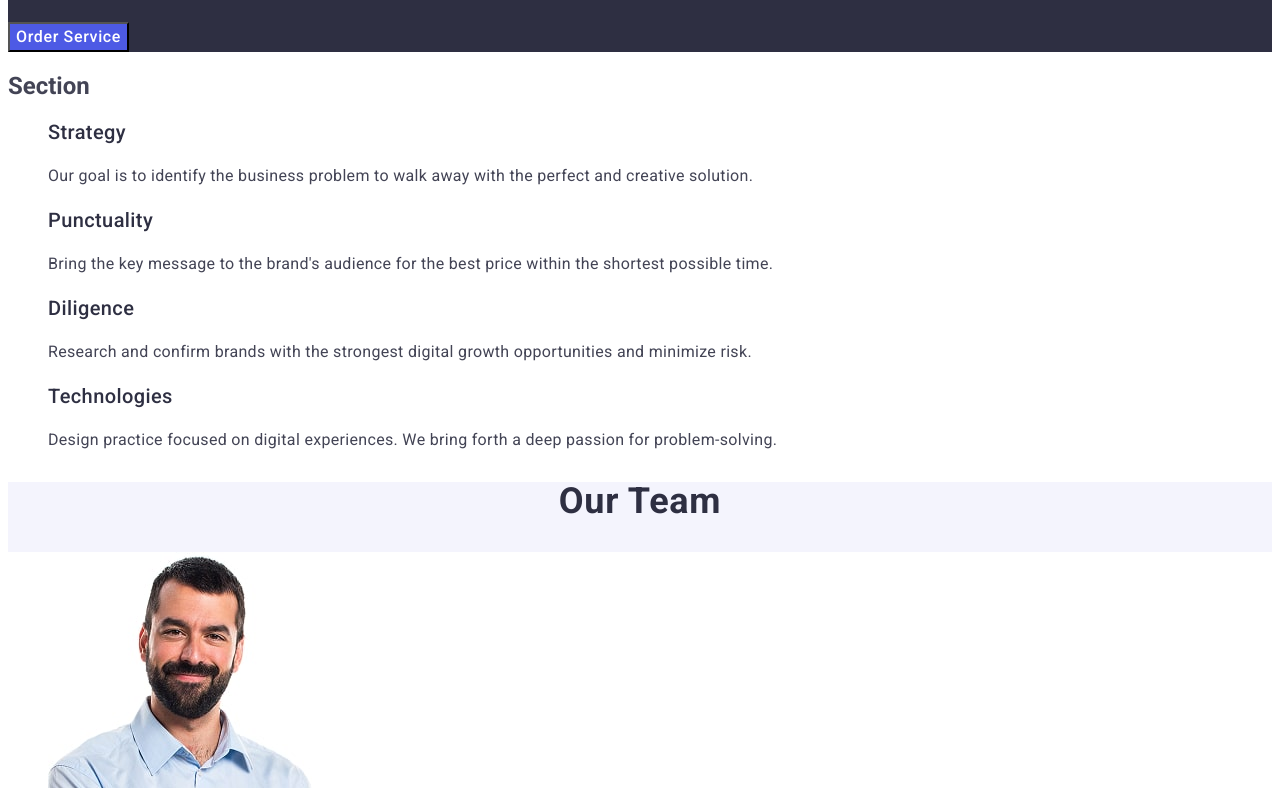
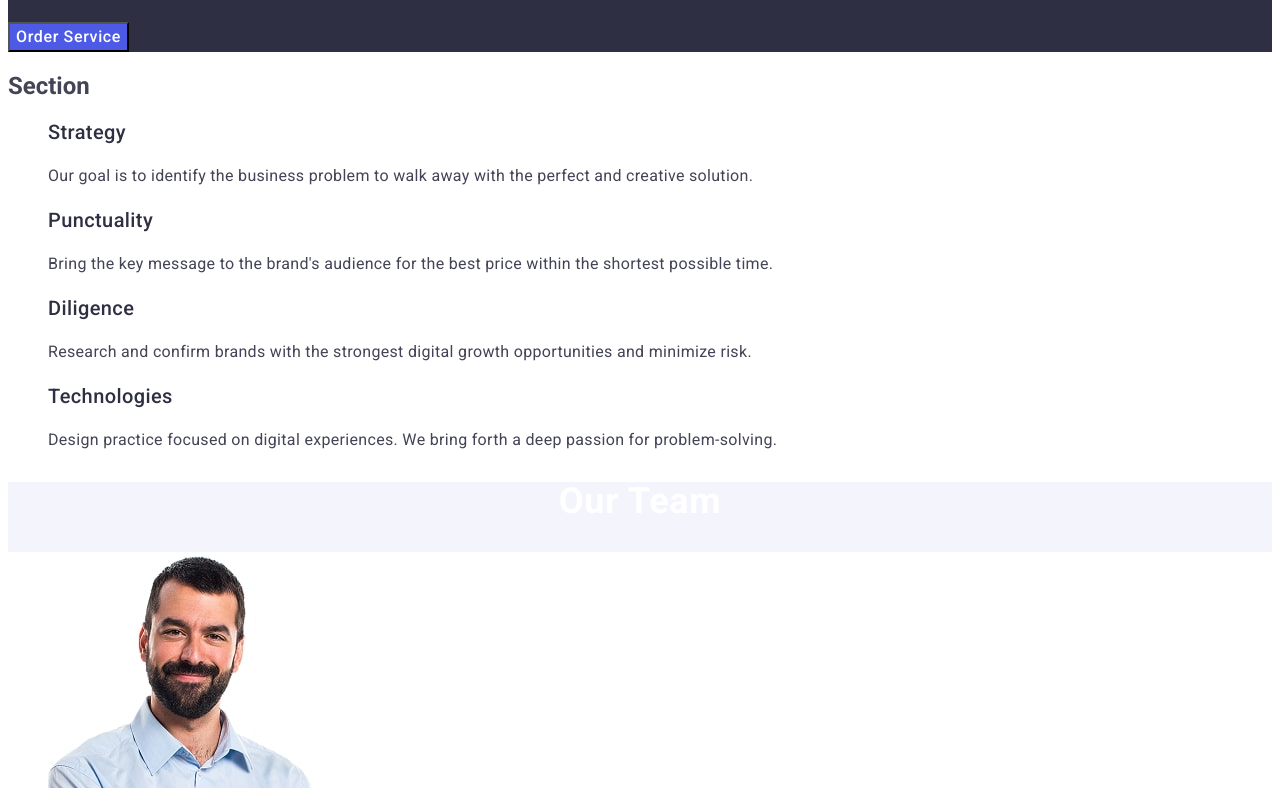
Before and after one commit to Nastik1712/goit-markup-hw-02, a plain HTML site: page index.html in a window 1280 px wide. Shown: the part 312-1100 px from the top of the page. Drawn offline with Linux system fonts and the light colour scheme.

Commit message:
goit-markup-hw-02

```diff
--- a/css/styles.css
+++ b/css/styles.css
@@ -155,7 +155,7 @@ address {
   line-height: 1.11;
   letter-spacing: 0.02em;
   text-align: center;
-  color: #2e2f42;
+  color: #ffffff;
   text-transform: capitalize;
 }
 
```
